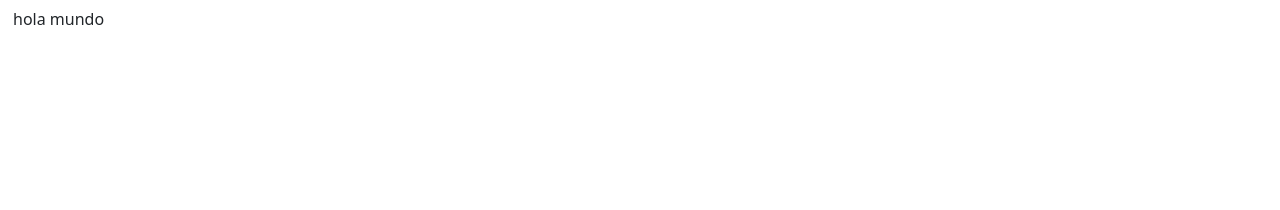
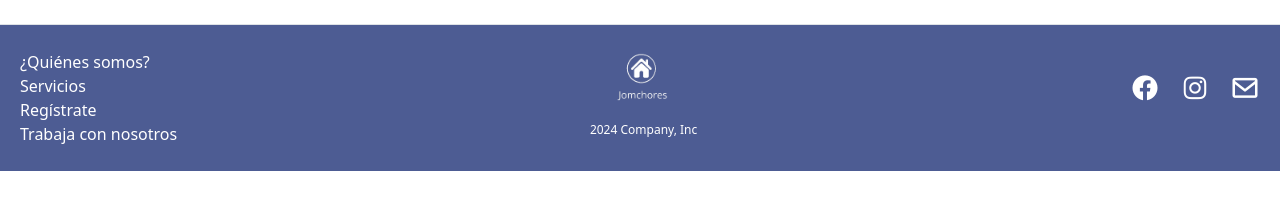
Before and after one commit to nubenunca/Jomchores, a website built with Vite: page index.html in a window 1280 px wide. Built offline with nearby package versions, Linux system fonts and the light colour scheme.

```diff
--- /dev/null
+++ b/app/components/Footer/footer.js
@@ -0,0 +1,36 @@
+export function footer() {
+  const footer = document.querySelector("footer");
+
+  footer.innerHTML = `
+ <div class="secciones-footer">
+    <a href="#">¿Quiénes somos?</a>
+    <a href="#">Servicios</a>
+    <a href="#">Regístrate</a>
+    <a href="#">Trabaja con nosotros</a>
+</div>
+<div class="copy-right">
+  <img
+    class="logo-footer"
+    src="./public/img/logo transparente blanco+.png"
+    alt="logo-img"
+  />
+  <p class="copy-footer">2024 Company, Inc</p>
+</div>
+
+<div class="icon-footer">
+  <ul class="icon-list">
+    <li>
+      <a href=""><i class="bx bxl-facebook-circle"></i></a>
+    </li>
+    <li>
+      <a href=""><i class="bx bxl-instagram"></i></a>
+    </li>
+    <li>
+      <a href="">
+        <i class="bx bx-envelope"></i>
+      </a>
+    </li>
+  </ul>
+</div>
+`;
+}
--- /dev/null
+++ b/app/components/Footer/footer.scss
@@ -0,0 +1,88 @@
+@import "bootstrap/scss/bootstrap";
+
+*{
+    margin: 0;
+    padding: 0;
+    box-sizing: border-box;
+}
+
+$dark-blue: #4D5C93;
+$light-blue: #7488C3;
+$gray: #B8B7D1;
+$yellow: #FFCB5C;
+$red: #FF6E61;
+$white: #FFFFFF;
+$black: #000000;
+
+li{
+    list-style: none;
+
+}
+footer{
+    background-color: #4D5C93;
+    display: flex;
+    flex-direction: column;
+    color:#FFFFFF;
+
+    .secciones-footer{
+        display: flex;
+        flex-direction: column;
+        padding-left: 20px;
+
+        a{
+            text-decoration: none;
+            color: #FFFFFF;
+        }
+    }
+    .copy-right{
+        color:#FFFFFF;
+        font-size: 12px;
+        display: flex;
+        flex-direction: column;
+        align-items: center;
+
+        .logo-footer{
+            width: 80px;
+        }
+    }
+    .icon-footer{
+        display: flex;
+
+        .icon-list{
+            display: flex;
+            justify-content: center;
+            flex-direction: row;
+            gap: 20px;
+            padding: 20px;
+
+            i{
+                font-size: 30px;
+            }
+        }
+    }
+}
+
+
+
+
+
+
+
+
+
+
+
+
+
+
+i{
+    color: #FFFFFF;
+}
+
+@media (min-width: 700px){
+    footer{
+        display: flex;
+        justify-content: center;
+        flex-direction: row;
+    }
+}
--- a/app/main.js
+++ b/app/main.js
@@ -1,5 +1,8 @@
 // Import our custom CSS
-import './scss/'
+import "../src/scss/style.scss";
+//esta función importa el footer
+import { footer } from "../app/components/Footer/footer";
+// Import all of Bootstrap's JS
+import * as bootstrap from "bootstrap";
 
-// Import all of Bootstrap's JS
-import * as bootstrap from 'bootstrap'
+footer();
--- a/index.html
+++ b/index.html
@@ -19,16 +19,21 @@
     <meta name="robots" content="index,follow" />
     <meta name="googlebot" content="index,follow" />
     <meta name="revisit-after" content="15days" />
-    <link rel="shortcut icon" href="favicon.ico" type="image/x-icon" />
     <link rel="stylesheet" href="/src/scss/style.scss" />
+    <link
+      href="https://unpkg.com/boxicons@2.1.4/css/boxicons.min.css"
+      rel="stylesheet"
+    />
 
     <title>Jomchores</title>
   </head>
   <body>
     <div id="root">
-      <button class="btn btn-dark-blue">hola mundo</button>
+
     </div>
-
+    <footer
+      class="d-flex flex-wrap justify-content-between align-items-center py-3 my-4 border-top"
+    ></footer>
     <script type="module" src="/app/main.js"></script>
   </body>
 </html>
--- a/src/scss/style.scss
+++ b/src/scss/style.scss
@@ -1,4 +1,5 @@
 @import "bootstrap/scss/bootstrap";
+@import url(/app/components/Footer/footer.scss);
 
 *{
     margin: 0;
```
Also changed, not shown: public/img/logo transparente blanco+.png (added), 4 other files.
